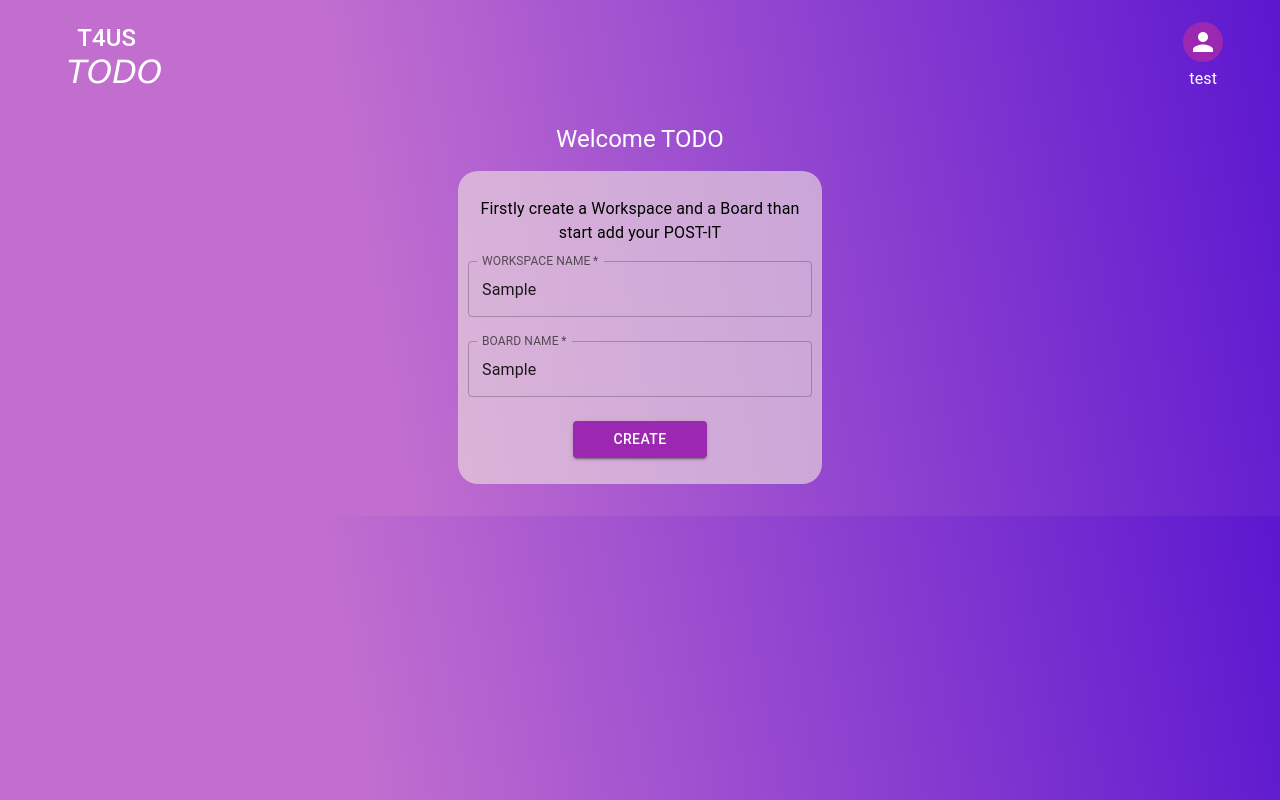
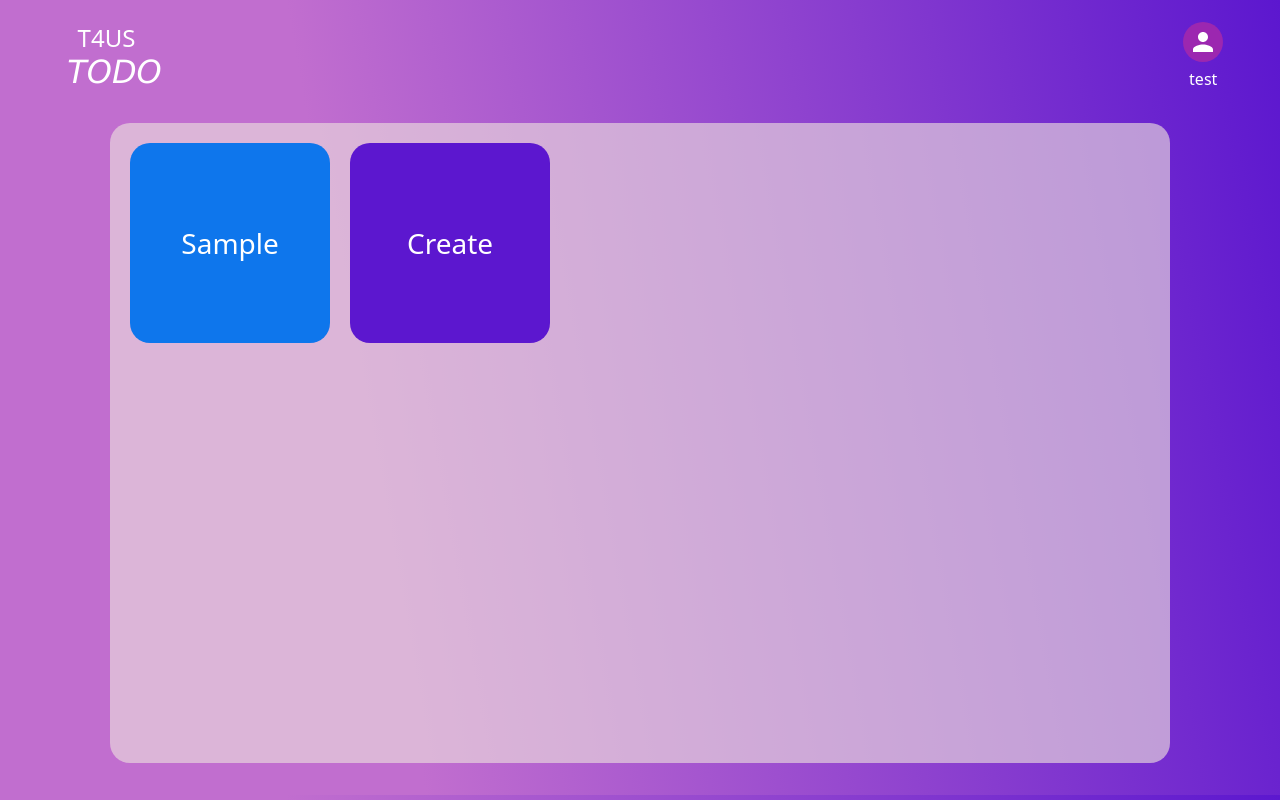
Before and after one commit to kemaltt/IT4Us_App, a React (Create React App) app: page /home in a window 1280 px wide. Both pictures are taken after typing "Sample", "Sample" into the empty fields and a click on the button "CREATE". Built offline with nearby package versions, Linux system fonts and the light colour scheme; the HTML template or start-up script is replaced by a standard one.

Commit message:
workspace added

```diff
--- a/src/App.css
+++ b/src/App.css
@@ -1,6 +1,4 @@
-@import url('https://fonts.googleapis.com/css2?family=Baloo+2&display=swap');
-
-
+@import url("https://fonts.googleapis.com/css2?family=Baloo+2&display=swap");
 
 * {
   margin: 0;
@@ -9,10 +7,9 @@
 }
 
 body {
-  font-family: 'Baloo 2', cursive;
-  background-image: linear-gradient(260deg, #5C17CF 0%, #c16ecf 70%) !important;
+  font-family: "Baloo 2", cursive;
+  background-image: linear-gradient(260deg, #5c17cf 0%, #c16ecf 70%) !important;
 }
-
 
 html {
   /* font-size: 62.5%; */
@@ -29,7 +26,6 @@ html {
   align-items: center;
 }
 
-
 .nav_desktop ul {
   display: flex;
   align-items: center;
@@ -42,7 +38,6 @@ html {
 .nav_mobile {
   display: none;
 }
-
 
 .navbar_ a {
   text-decoration: none;
@@ -70,11 +65,10 @@ h2 {
 
 .logo h2 {
   margin-left: 1rem;
-  font-family: 'Lucida Sans', 'Lucida Sans Regular', 'Lucida Grande', 'Lucida Sans Unicode', Geneva, Verdana, sans-serif;
+  font-family: "Lucida Sans", "Lucida Sans Regular", "Lucida Grande",
+    "Lucida Sans Unicode", Geneva, Verdana, sans-serif;
   font-style: oblique;
 }
-
-
 
 .nav_toggle_item {
   display: none;
@@ -96,14 +90,12 @@ h2 {
   margin: 0;
 }
 
-
 .main {
   display: flex;
   align-items: center;
   justify-content: space-between;
   /* height: 100vh; */
   padding: 0 4%;
-
 }
 
 .main img {
@@ -116,14 +108,13 @@ h2 {
   width: 33%;
 }
 
-
-
 .register p,
-.login p,.forgot_password p ,.create_new_pass p{
+.login p,
+.forgot_password p,
+.create_new_pass p {
   color: tomato;
   margin-bottom: 2px;
   font-size: 14px;
-
 }
 
 .privacy_policy,
@@ -131,8 +122,8 @@ h2 {
 .contact,
 .register,
 .forgot_password,
-.home_page ,
-.create_new_pass{
+.home_page,
+.create_new_pass {
   padding: 2vh 4%;
   text-align: center;
 }
@@ -143,7 +134,6 @@ h2 {
   padding: 5vh 2%;
   background-color: rgba(236, 222, 222, 0.637);
   border-radius: 20px;
-
 }
 
 .privacy_policy h3,
@@ -164,7 +154,29 @@ h2 {
   text-align: left;
 }
 
-
+.work_space {
+  background-color: rgba(236, 222, 222, 0.637);
+  width: 90%;
+  height: 80vh;
+  margin: 2vh auto;
+  border-radius: 20px;
+  display: flex;
+  flex-wrap: wrap;
+  justify-content: flex-start;
+  align-items: flex-start;
+  gap: 20px;
+  padding: 20px;
+}
+.work_space_card {
+  width: 200px;
+  height: 200px;
+  border-radius: 20px;
+  cursor: pointer;
+}
+.work_space_card h3 {
+  line-height: 200px;
+  color: #fff;
+}
 
 @media (max-width: 768px) {
   .nav_desktop {
@@ -175,7 +187,6 @@ h2 {
     display: flex;
     justify-content: space-between;
     align-items: center;
-
   }
 
   .nav_mobile .nav_menü {
@@ -209,7 +220,6 @@ h2 {
     text-align: center;
     font-size: 1.5rem;
     border-bottom: 1px solid gray;
-
   }
 
   .nav_items_auth a:nth-of-type(2) {
@@ -228,7 +238,6 @@ h2 {
     justify-content: space-between;
     height: auto;
     padding: 5vh 2%;
-
   }
 
   .main img {
@@ -240,9 +249,6 @@ h2 {
   .main .login {
     width: 50%;
   }
-
-
-
 }
 
 @media (max-width: 576px) {
@@ -268,6 +274,21 @@ h2 {
     text-align: center;
     padding: 2vh 4%;
   }
-
-
+  .work_space {
+    height: 100vh;
+    display: flex;
+    justify-content: center;
+    gap: 1px;
+    padding: 20px;
+  }
+  .work_space_card {
+    width: 200px;
+    height: 150px;
+    border-radius: 20px;
+    cursor: pointer;
+  }
+  .work_space_card h3 {
+    line-height: 150px;
+    color: #fff;
+  }
 }
--- a/src/App.js
+++ b/src/App.js
@@ -1,49 +1,82 @@
-
-import './App.css';
-import { BrowserRouter, Routes, Route } from 'react-router-dom'
-import 'bootstrap/dist/css/bootstrap.min.css';
-import Login from './pages/Login';
-import Register from './pages/Register';
-import { useState } from 'react';
-import About from './pages/About';
-import Contact from './pages/Contact';
-import PrivacyPolicy from './pages/PrivacyPolicy';
-import Home from './pages/Home';
-import ForgotPassword from './pages/ForgotPassword';
-import CreateNewPass from './pages/CreateNewPass';
+import "./App.css";
+import { BrowserRouter, Routes, Route } from "react-router-dom";
+import "bootstrap/dist/css/bootstrap.min.css";
+import Login from "./pages/Login";
+import Register from "./pages/Register";
+import { useState } from "react";
+import About from "./pages/About";
+import Contact from "./pages/Contact";
+import PrivacyPolicy from "./pages/PrivacyPolicy";
+import Home from "./pages/Home";
+import ForgotPassword from "./pages/ForgotPassword";
+import CreateNewPass from "./pages/CreateNewPass";
 
 function App() {
-
-  const [isLogin, setIsLogin] = useState(false)
-  const [isLoading, setIsLoading] = useState(false)
+  const [isLogin, setIsLogin] = useState(false);
+  const [isLoading, setIsLoading] = useState(false);
+  const [workSpace, setWorkSpace] = useState([]);
+  const [toggle, setToggle] = useState(false);
 
   const [userData, setUserData] = useState([
     {
-      userName: 'test',
-      email: 'test@gmail.com',
-      password: '',
-      passwordConfirm: ''
-    }
-  ])
+      userName: "test",
+      email: "test@gmail.com",
+      password: "",
+      passwordConfirm: "",
+    },
+  ]);
 
-  localStorage.setItem('userData', JSON.stringify(userData))
-
+  localStorage.setItem("userData", JSON.stringify(userData));
 
   return (
     <div className="App">
       <BrowserRouter>
         <Routes>
-          <Route path='/' element={<Login isLogin={isLogin} setIsLogin={setIsLogin} setIsLoading={setIsLoading} isLoading={isLoading} />} />
-          <Route path='/about' element={<About />} />
-          <Route path='/contact' element={<Contact />} />
-          <Route path='/privacy' element={<PrivacyPolicy />} />
-          <Route path='/forgotpassword' element={<ForgotPassword isLogin={isLogin} />} />
-          <Route path='/home' element={<Home setIsLogin={setIsLogin} isLogin={isLogin} isLoading={isLoading} setIsLoading={setIsLoading} userData={userData} />} />
-          <Route path='/register' element={<Register setUserData={setUserData} userData={userData} />} />
-          <Route path='/createnewpass' element={<CreateNewPass setUserData={setUserData} userData={userData}/>}/>
-
+          <Route
+            path="/"
+            element={
+              <Login
+                isLogin={isLogin}
+                setIsLogin={setIsLogin}
+                setIsLoading={setIsLoading}
+                isLoading={isLoading}
+              />
+            }
+          />
+          <Route path="/about" element={<About />} />
+          <Route path="/contact" element={<Contact />} />
+          <Route path="/privacy" element={<PrivacyPolicy />} />
+          <Route
+            path="/forgotpassword"
+            element={<ForgotPassword isLogin={isLogin} />}
+          />
+          <Route
+            path="/home"
+            element={
+              <Home
+                setIsLogin={setIsLogin}
+                isLogin={isLogin}
+                isLoading={isLoading}
+                setIsLoading={setIsLoading}
+                userData={userData}
+                workSpace={workSpace}
+                setWorkSpace={setWorkSpace}
+                toggle={toggle}
+                setToggle={setToggle}
+              />
+            }
+          />
+          <Route
+            path="/register"
+            element={<Register setUserData={setUserData} userData={userData} />}
+          />
+          <Route
+            path="/createnewpass"
+            element={
+              <CreateNewPass setUserData={setUserData} userData={userData} />
+            }
+          />
         </Routes>
-
       </BrowserRouter>
     </div>
   );
--- a/src/components/Loading.jsx
+++ b/src/components/Loading.jsx
@@ -10,8 +10,8 @@ export default function Loading() {
         fontSize: '2rem',
       }}
     >
-      <div class="spinner-grow text-warning" role="status">
-        <span class="visually-hidden">Loading...</span>
+      <div className="spinner-grow text-warning" role="status">
+        <span className="visually-hidden">Loading...</span>
       </div>
     </div>
   )
--- /dev/null
+++ b/src/components/WorkSpace.jsx
@@ -0,0 +1,33 @@
+import React from "react";
+
+export default function WorkSpace({ workSpace,setToggle }) {
+
+    const createWorkSpace=()=>{
+        setToggle(false)
+    }
+
+  return (
+    <div className="work_space">
+      {workSpace.map((el, i) => (
+
+        <div
+          key={i}
+          style={{ background: i % 2 === 1 ? "#c16ecf" : "#0e76ec" }}
+          className="work_space_card"
+        >
+          <h3>{el.workSpaceName}</h3>
+        </div>
+
+
+
+      ))}
+          <div
+        onClick={createWorkSpace}
+          style={{ background:  "#5C17CF" }}
+          className="work_space_card"
+        >
+          <h3 >Create</h3>
+        </div>
+    </div>
+  );
+}
--- a/src/pages/CreateNewPass.jsx
+++ b/src/pages/CreateNewPass.jsx
@@ -62,7 +62,7 @@ setUserData([userInfo])
               margin:'6vh 0',
             }}
           >
-            <Typography sx={{ color: 'white' }} component="h1" variant="h5">
+            <Typography sx={{ color: 'white' }} component="h3" variant="h5">
          <h3>Create new </h3>
               <h3>Password</h3>
 
--- a/src/pages/Home.jsx
+++ b/src/pages/Home.jsx
@@ -10,10 +10,13 @@ import Container from '@mui/material/Container'
 import { createTheme, ThemeProvider } from '@mui/material/styles'
 import { useNavigate } from 'react-router-dom'
 import { useForm } from 'react-hook-form'
+import WorkSpace from '../components/WorkSpace'
 
 const theme = createTheme()
 
-export default function Home({ isLogin, isLoading,userData}) {
+export default function Home({ isLogin, isLoading,userData,setWorkSpace,workSpace,toggle,setToggle}) {
+
+
   const navigate = useNavigate()
   const userName = userData[0].userName
 
@@ -23,8 +26,13 @@ export default function Home({ isLogin, isLoading,userData}) {
     formState: { errors },
   } = useForm()
 
-  const onSubmit = (inputLogin) => {}
+  const onSubmit = (inputWorkSpace) => {
+    setWorkSpace([...workSpace,inputWorkSpace])
 
+setToggle(!toggle)
+  }
+console.log(workSpace);
+console.log(toggle);
   return (
     <div className="home_page">
       {/* <Navbar /> */}
@@ -50,6 +58,7 @@ export default function Home({ isLogin, isLoading,userData}) {
         <Loading />
       ) : (
         <>
+         {!toggle ?
           <div className="home">
           <ThemeProvider theme={theme}>
             <Container component="main" maxWidth="xs">
@@ -138,6 +147,10 @@ export default function Home({ isLogin, isLoading,userData}) {
             </Container>
           </ThemeProvider>
         </div>
+         :
+
+       <WorkSpace workSpace={workSpace}   setToggle={setToggle} />
+         }
         </>
       )}
     </div>
```
Also changed, not shown: src/pages/ForgotPassword.jsx (+27 -36 lines). Lines whose indentation alone changed are shown as unchanged.
